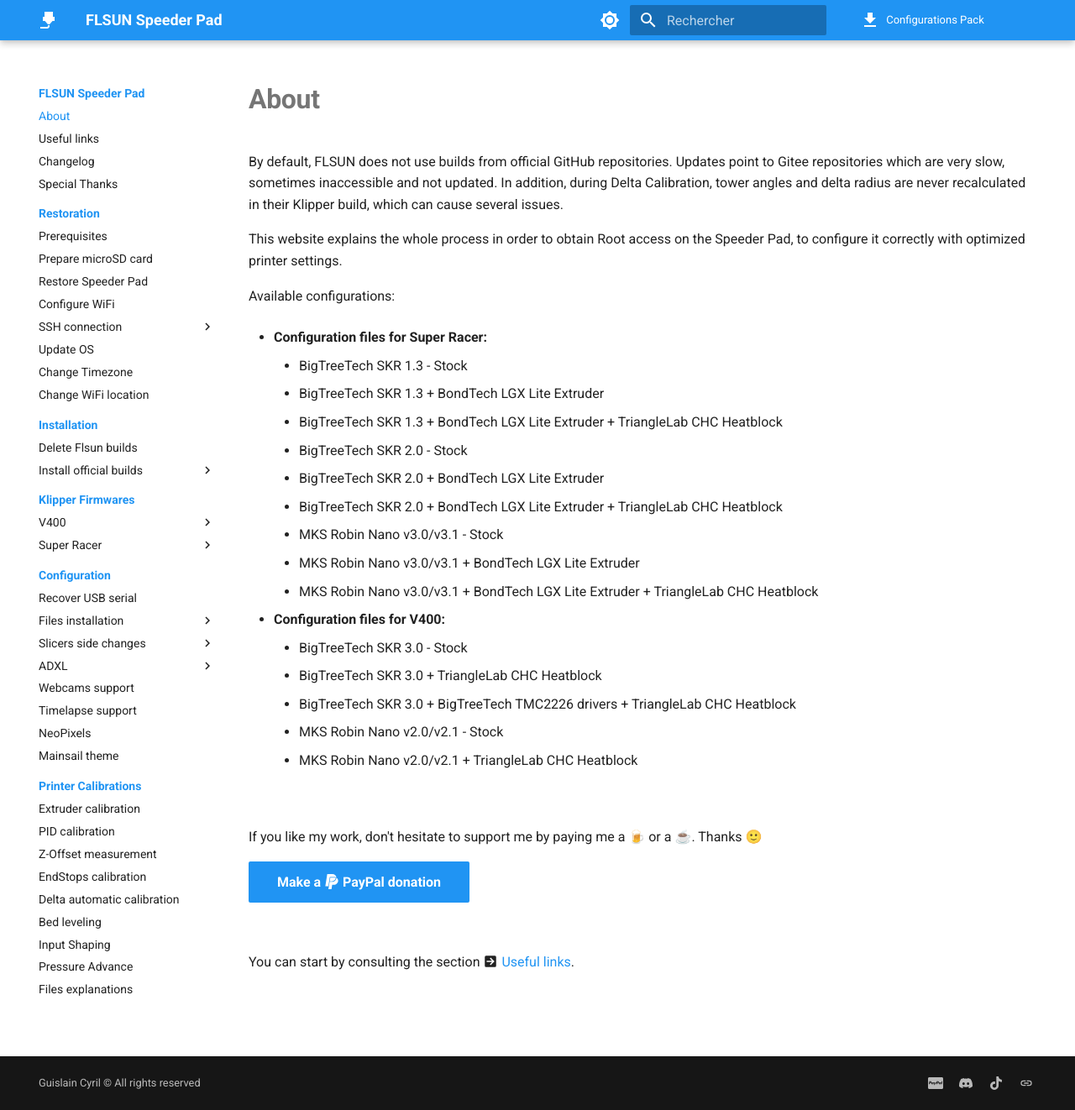
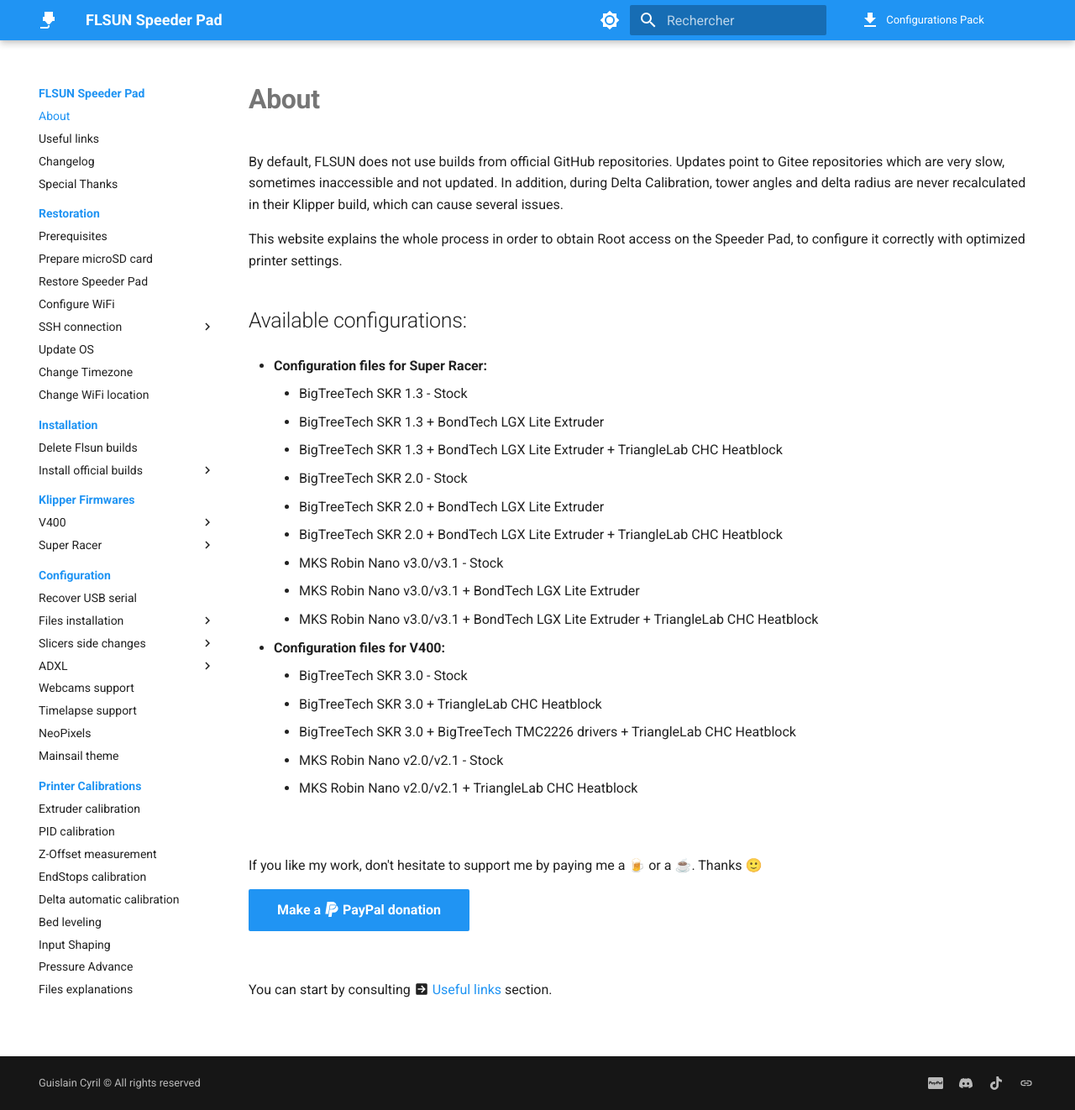
Before and after one commit to Guilouz/test, an MkDocs documentation site: the page built from docs/index.md, in a window 1280 px wide and 1322 px high. Shown: the whole window at 84% size. Built offline with MkDocs 1.6.1 and Material for MkDocs 9.7.7, drawn with Linux system fonts in a browser that asks for light colours; comment, search, counter and statistics services are not loaded.

Commit message:
Update index.md

```diff
--- a/docs/index.md
+++ b/docs/index.md
@@ -9,7 +9,7 @@
 
 This website explains the whole process in order to obtain Root access on the Speeder Pad, to configure it correctly with optimized printer settings.
 
-Available configurations:
+## Available configurations:
 
 - **Configuration files for Super Racer:**
     - BigTreeTech SKR 1.3 - Stock
@@ -37,4 +37,6 @@
 
 <br />
 
-You can start by consulting the section :material-arrow-right-box: [Useful links](useful-links.md).
+You can start by consulting :material-arrow-right-box: [Useful links](useful-links.md) section.
+
+<br />
```
